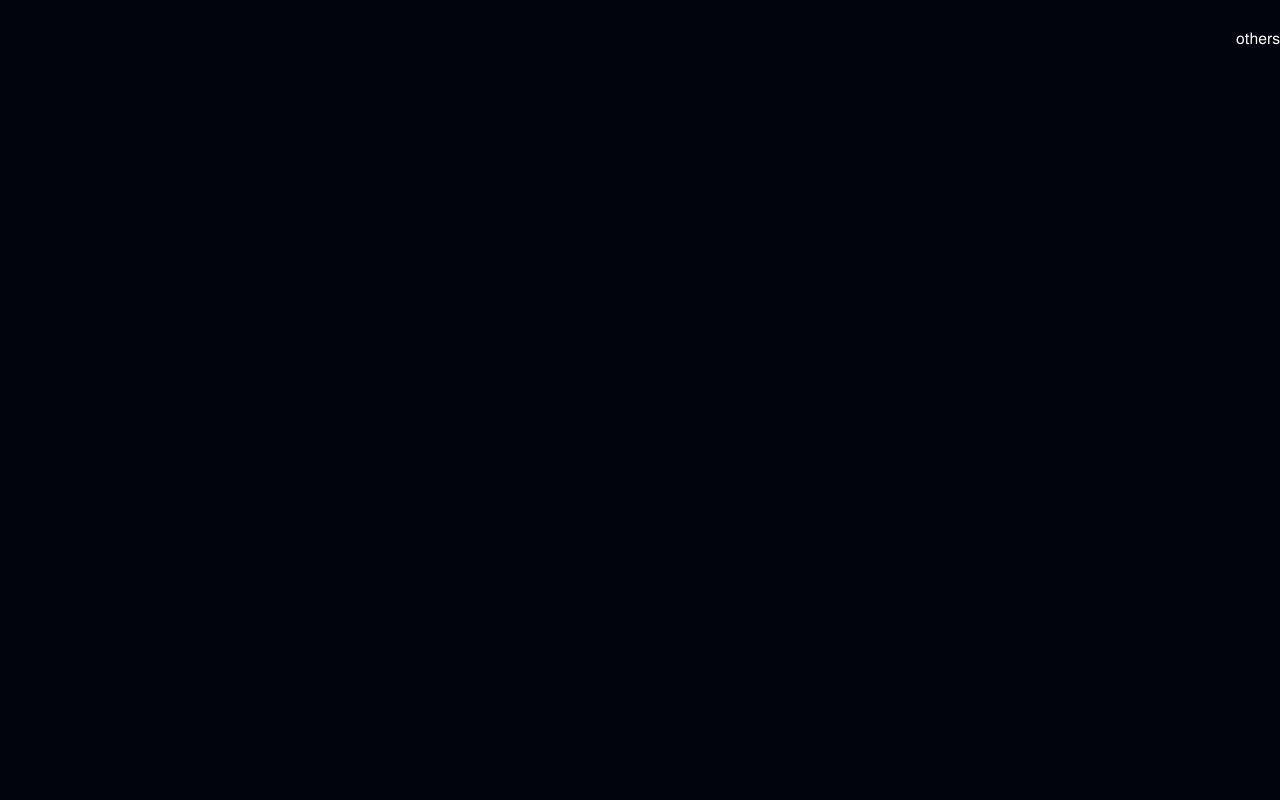
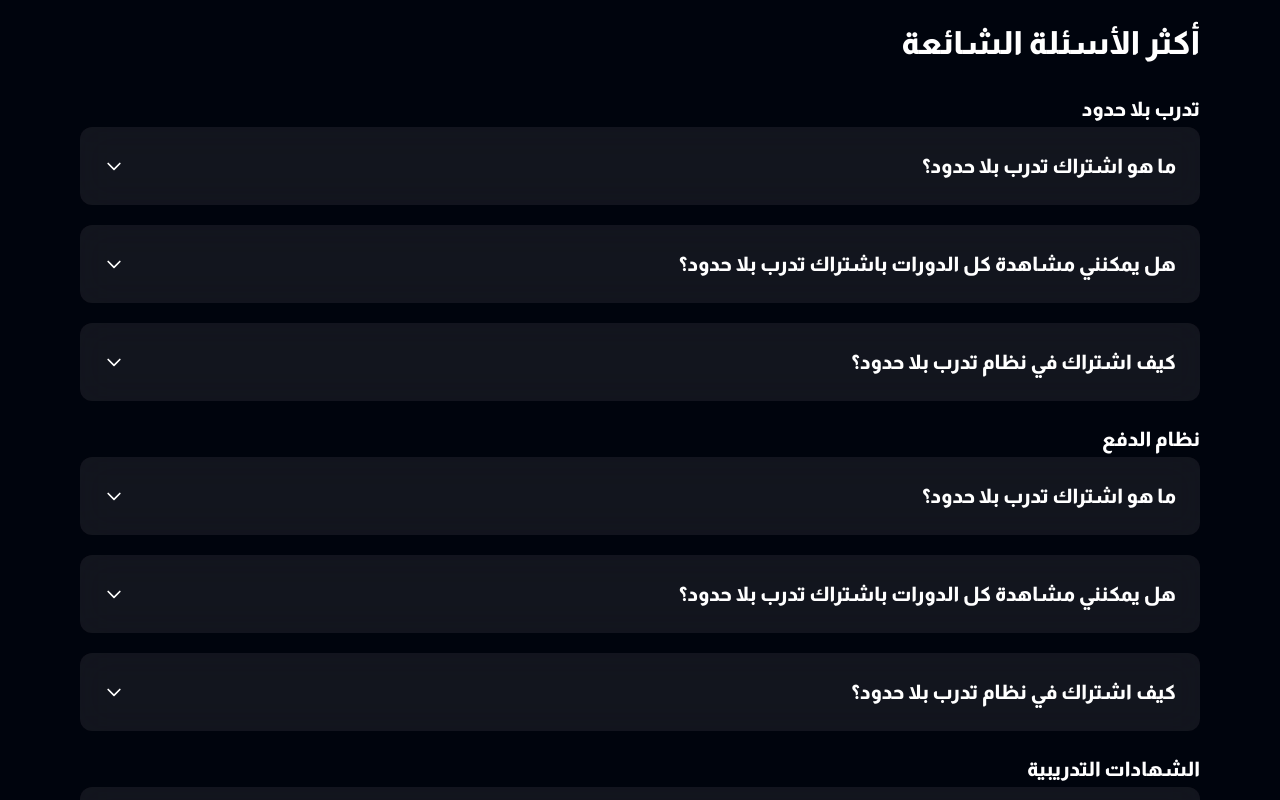
Before and after one commit to Ahmed-Sadek89/tadarab_task_31_7, a Next.js app: page / in a window 1280 px wide. Shown: the part 7680-8480 px from the top of the page. Built offline with nearby package versions, Linux system fonts and the light colour scheme.

Commit message:
feature-14/create-faq-section

```diff
--- a/app/(pages)/page.tsx
+++ b/app/(pages)/page.tsx
@@ -4,6 +4,7 @@ import {
   Countdown,
   CourseCategories,
   Discover,
+  FAQ,
   FreeCourses,
   Hero,
   NewCourses,
@@ -33,6 +34,7 @@ export default function Home () {
       <Discover />
       <Trainers />
       <Contact />
+      <FAQ />
       <div className='h-screen'>others</div>
     </>
   )
--- /dev/null
+++ b/components/common/accordion.tsx
@@ -0,0 +1,59 @@
+
+interface IAccordion {
+  index: number
+  toggleAccordion: (index: number) => void
+  item: any
+  openIndexes: number[]
+}
+const Accordion = ({
+  index,
+  toggleAccordion,
+  item,
+  openIndexes
+}: IAccordion) => {
+  return (
+    <div
+      key={index}
+      className='flex flex-col bg-[#FFFFFF12] backdrop-blur-[16px] p-[24px] rounded-[12px] overflow-hidden'
+    >
+      <button
+        className='flex justify-between items-center w-full'
+        onClick={() => toggleAccordion(index)}
+      >
+        <span className='font-extrabold text-[20px] text-white'>
+          {item.question}
+        </span>
+        <svg
+          className={`w-5 h-5 transition-transform ${
+            openIndexes.includes(index) ? 'rotate-180' : ''
+          }`}
+          fill='none'
+          stroke='currentColor'
+          viewBox='0 0 24 24'
+        >
+          <path
+            strokeLinecap='round'
+            strokeLinejoin='round'
+            strokeWidth={2}
+            d='M19 9l-7 7-7-7'
+          />
+        </svg>
+      </button>
+
+      {openIndexes.includes(index) && (
+        <div className='mt-4 text-[#FFFFFFD9] text-[16px]'>
+          تعلم مع أكثر من 1000 دورة تدريبية في مختلف المجالات ناطقة باللغة
+          العربية، لك باشتراك واحد فقط، شاهدها الآن عبر تدرب بلا حدود وأحصل على
+          شهادة إتمام للدورة التدريبية فور الانتهاء منها، مئات من الشهادات
+          التعليمية بانتظارك. شاهد جميع الدورات المضافة حديثًا دون مصاريف
+          إضافية. تعلم مع أكثر من 1000 دورة تدريبية في مختلف المجالات ناطقة
+          باللغة العربية، لك باشتراك واحد فقط، شاهدها الآن عبر تدرب بلا حدود
+          وأحصل على شهادة إتمام للدورة التدريبية فور الانتهاء منها، مئات من
+          الشهادات التعليمية.
+        </div>
+      )}
+    </div>
+  )
+}
+
+export default Accordion
--- a/components/common/index.ts
+++ b/components/common/index.ts
@@ -1,2 +1,3 @@
 export { default as Title } from './Title'
 export { default as CardShape1 } from './card-shape1'
+export { default as Accordion } from './accordion'
--- /dev/null
+++ b/components/sections/faq/AccordionContainer.tsx
@@ -0,0 +1,58 @@
+import AccordionContent from './accordion-content'
+
+const AccordionContainer = () => {
+  const accordionData = [
+    {
+      section: 'تدرب بلا حدود',
+      items: [
+        {
+          question: 'ما هو اشتراك تدرب بلا حدود؟'
+        },
+        {
+          question: 'هل يمكنني مشاهدة كل الدورات باشتراك تدرب بلا حدود؟'
+        },
+        {
+          question: 'كيف اشتراك في نظام تدرب بلا حدود؟'
+        }
+      ]
+    },
+    {
+      section: 'نظام الدفع',
+      items: [
+        {
+          question: 'ما هو اشتراك تدرب بلا حدود؟'
+        },
+        {
+          question: 'هل يمكنني مشاهدة كل الدورات باشتراك تدرب بلا حدود؟'
+        },
+        {
+          question: 'كيف اشتراك في نظام تدرب بلا حدود؟'
+        }
+      ]
+    },
+    {
+      section: 'الشهادات التدريبية',
+      items: [
+        {
+          question: 'ما هو اشتراك تدرب بلا حدود؟'
+        },
+        {
+          question: 'هل يمكنني مشاهدة كل الدورات باشتراك تدرب بلا حدود؟'
+        },
+        {
+          question: 'كيف اشتراك في نظام تدرب بلا حدود؟'
+        }
+      ]
+    }
+  ]
+
+  return (
+    <div className='space-y-7'>
+      <AccordionContent data={accordionData[0]}/>
+      <AccordionContent data={accordionData[1]}/>
+      <AccordionContent data={accordionData[2]}/>
+    </div>
+  )
+}
+
+export default AccordionContainer
--- /dev/null
+++ b/components/sections/faq/accordion-content.tsx
@@ -0,0 +1,35 @@
+'use client'
+import { Accordion } from '@/components/common'
+import { useState } from 'react'
+
+const AccordionContent = ({ data }: { data: any }) => {
+  const [openIndexes, setOpenIndexes] = useState<number[]>([])
+
+  const toggleAccordion = (index: number) => {
+    setOpenIndexes(prev =>
+      prev.includes(index) ? prev.filter(i => i !== index) : [...prev, index]
+    )
+  }
+
+  return (
+    <div className='space-y-2'>
+      <h6 className='font-extrabold text-[20px] leading-[20px]'>
+        {data.section}
+      </h6>
+
+      <div className='flex flex-col gap-y-[20px]'>
+        {data.items.map((item: any, index: number) => (
+          <Accordion
+            index={index}
+            key={index}
+            item={item}
+            openIndexes={openIndexes}
+            toggleAccordion={toggleAccordion}
+          />
+        ))}
+      </div>
+    </div>
+  )
+}
+
+export default AccordionContent
--- /dev/null
+++ b/components/sections/faq/faq.tsx
@@ -0,0 +1,13 @@
+import { Title } from '@/components/common'
+import AccordionContainer from './AccordionContainer'
+
+const FAQ = () => {
+  return (
+    <section className='space-y-10 px-20'>
+        <Title firstTitle='أكثر الأسئلة الشائعة' />
+        <AccordionContainer />
+    </section>
+  )
+}
+
+export default FAQ
--- a/components/sections/index.ts
+++ b/components/sections/index.ts
@@ -10,3 +10,4 @@ export { default as Countdown } from './countdown/countdown'
 export { default as Discover } from './discover/discover'
 export { default as Trainers } from './trainers/trainers'
 export { default as Contact } from './contact/contact'
+export { default as FAQ } from './faq/faq'
```
